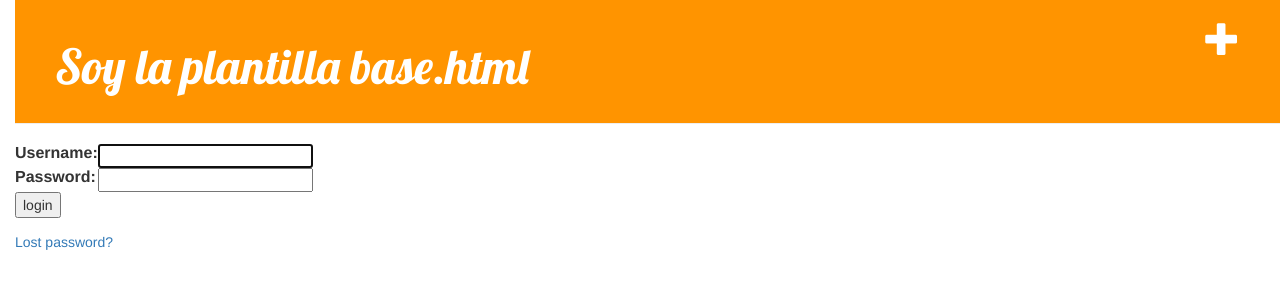
After one commit to SrJhonS/DjangoBlog, a Django app: page /login/ in a window 1280 px wide. The commit adds this page. Shown: the top 300 px of the page. Run offline with Django 3.2, Linux system fonts and the light colour scheme; some libraries are stand-ins or nearby versions.

Commit message:
mas cosas

```diff
--- a/Djangoblog/settings.py
+++ b/Djangoblog/settings.py
@@ -27,6 +27,8 @@ DEBUG = True
 
 ALLOWED_HOSTS = []
 
+# Te redirecciona a la pagina principal por defecto
+LOGIN_REDIRECT_URL='/'
 
 # Application definition
 
--- /dev/null
+++ b/Djangoblog/templates/registration/login.html
@@ -0,0 +1,38 @@
+{% extends "base.html" %}
+
+{% block content %}
+
+{% if form.errors %}
+<p>Your username and password didn't match. Please try again.</p>
+{% endif %}
+
+{% if next %}
+    {% if user.is_authenticated %}
+    <p>Your account doesn't have access to this page. To proceed,
+    please login with an account that has access.</p>
+    {% else %}
+    <p>Please login to see this page.</p>
+    {% endif %}
+{% endif %}
+
+<form method="post" action="{% url 'django.contrib.auth.views.login' %}">
+{% csrf_token %}
+<table>
+<tr>
+    <td>{{ form.username.label_tag }}</td>
+    <td>{{ form.username }}</td>
+</tr>
+<tr>
+    <td>{{ form.password.label_tag }}</td>
+    <td>{{ form.password }}</td>
+</tr>
+</table>
+
+<input type="submit" value="login" />
+<input type="hidden" name="next" value="{{ next }}" />
+</form>
+
+{# Assumes you setup the password_reset view in your URLconf #}
+<p><a href="{% url 'password_reset' %}">Lost password?</a></p>
+
+{% endblock %}
--- a/Djangoblog/urls.py
+++ b/Djangoblog/urls.py
@@ -8,4 +8,5 @@ urlpatterns = [
 
     url(r'^admin/', include(admin.site.urls)),
     url(r'', include('blog.urls')),
+    url('^', include('django.contrib.auth.urls')),
 ]
```
Also changed, not shown: blog/templates/blog/post_detail.html (+1 -16 lines), blog/templates/blog/snippets/comments.html (added, +14 -0 lines), blog/views.py (+13 -5 lines).
